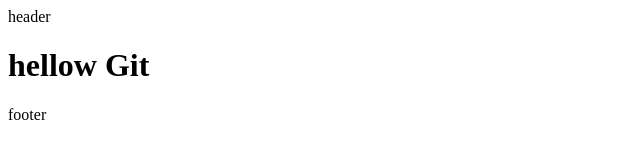
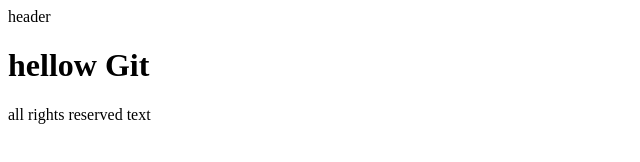
Before and after one commit to hhzhgit/git_tutorial, a plain HTML site: page index.html in a window 1280 px wide. Shown: the whole page, without its empty margins (0-640 px from the left). Drawn offline with Linux system fonts and the light colour scheme.

Commit message:
footer updated

```diff
--- a/index.html
+++ b/index.html
@@ -9,6 +9,6 @@
   <body>
     <header>header</header>
     <h1>hellow Git</h1>
-    <footer>footer</footer>
+    <footer>all rights reserved text</footer>
   </body>
 </html>
```
